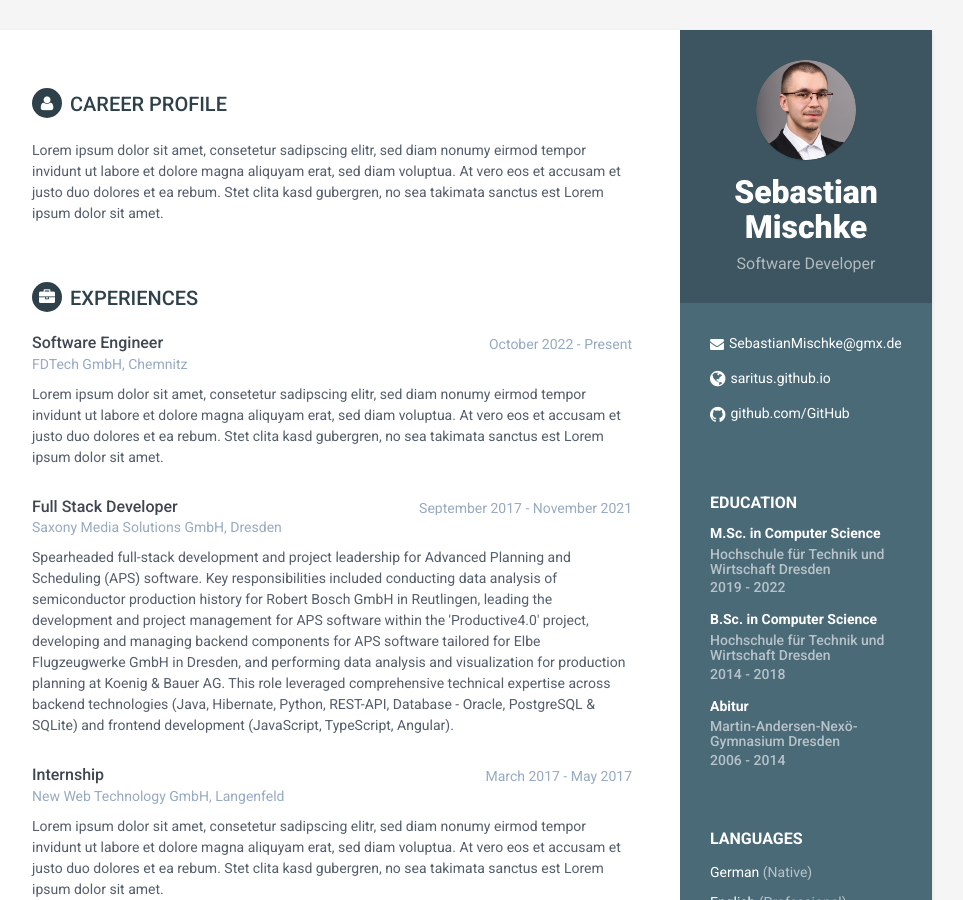
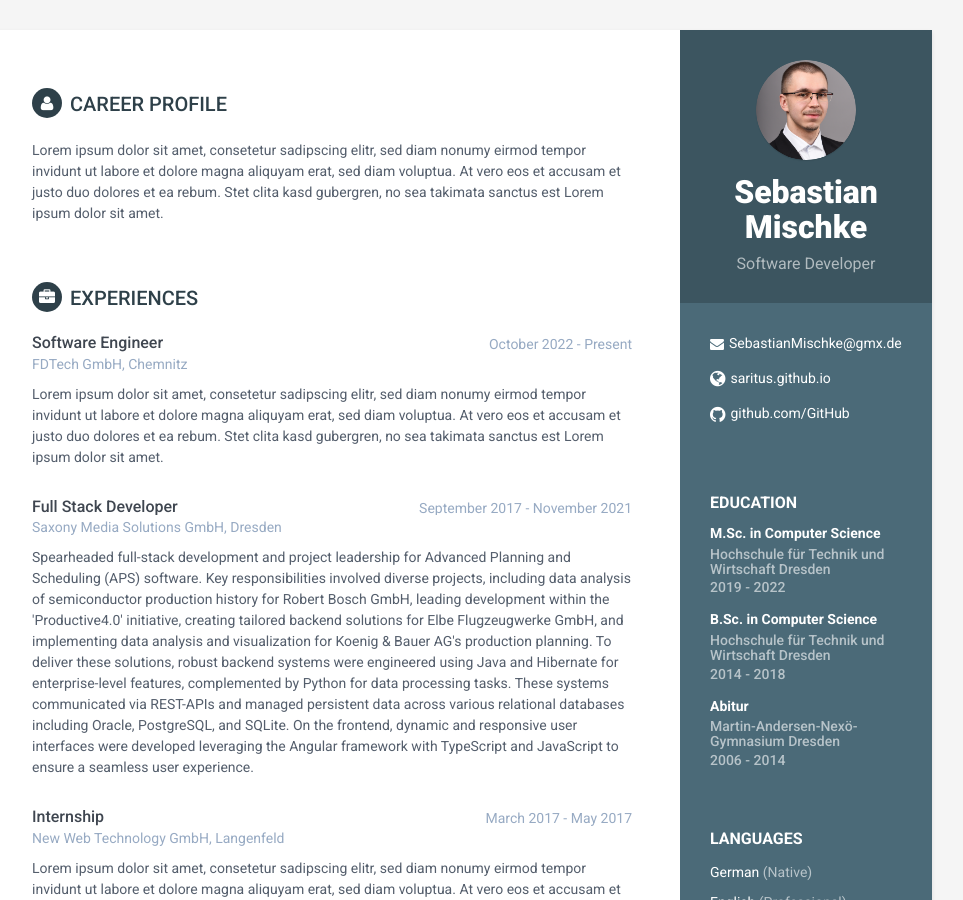
Before and after one commit to Saritus/saritus.github.io, a Jekyll site: the page built from index.html, in a window 1280 px wide and 900 px high. Shown: the whole window, without its empty margins (188-1151 px from the left). Built offline with Jekyll 4.4.1, drawn with Linux system fonts in a browser that asks for light colours.

Commit message:
Update experience.html

```diff
--- a/_includes/experience.html
+++ b/_includes/experience.html
@@ -34,7 +34,7 @@
     <!--//meta-->
     <div class="details">
       <p>
-        Spearheaded full-stack development and project leadership for Advanced Planning and Scheduling (APS) software. Key responsibilities included conducting data analysis of semiconductor production history for Robert Bosch GmbH in Reutlingen, leading the development and project management for APS software within the 'Productive4.0' project, developing and managing backend components for APS software tailored for Elbe Flugzeugwerke GmbH in Dresden, and performing data analysis and visualization for production planning at Koenig & Bauer AG. This role leveraged comprehensive technical expertise across backend technologies (Java, Hibernate, Python, REST-API, Database - Oracle, PostgreSQL & SQLite) and frontend development (JavaScript, TypeScript, Angular).
+        Spearheaded full-stack development and project leadership for Advanced Planning and Scheduling (APS) software. Key responsibilities involved diverse projects, including data analysis of semiconductor production history for Robert Bosch GmbH, leading development within the 'Productive4.0' initiative, creating tailored backend solutions for Elbe Flugzeugwerke GmbH, and implementing data analysis and visualization for Koenig & Bauer AG's production planning. To deliver these solutions, robust backend systems were engineered using Java and Hibernate for enterprise-level features, complemented by Python for data processing tasks. These systems communicated via REST-APIs and managed persistent data across various relational databases including Oracle, PostgreSQL, and SQLite. On the frontend, dynamic and responsive user interfaces were developed leveraging the Angular framework with TypeScript and JavaScript to ensure a seamless user experience.
       </p>
     </div>
     <!--//details-->
```
